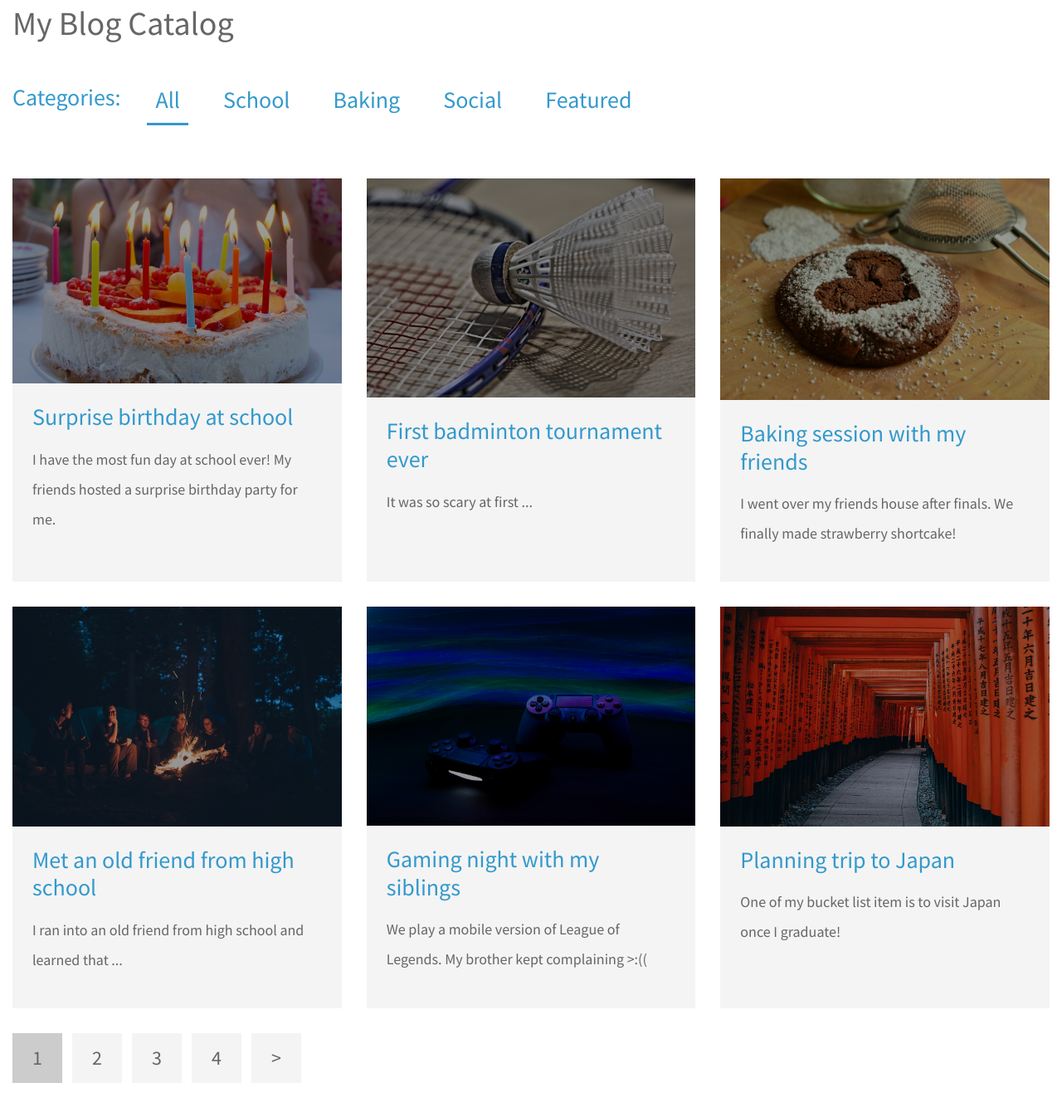
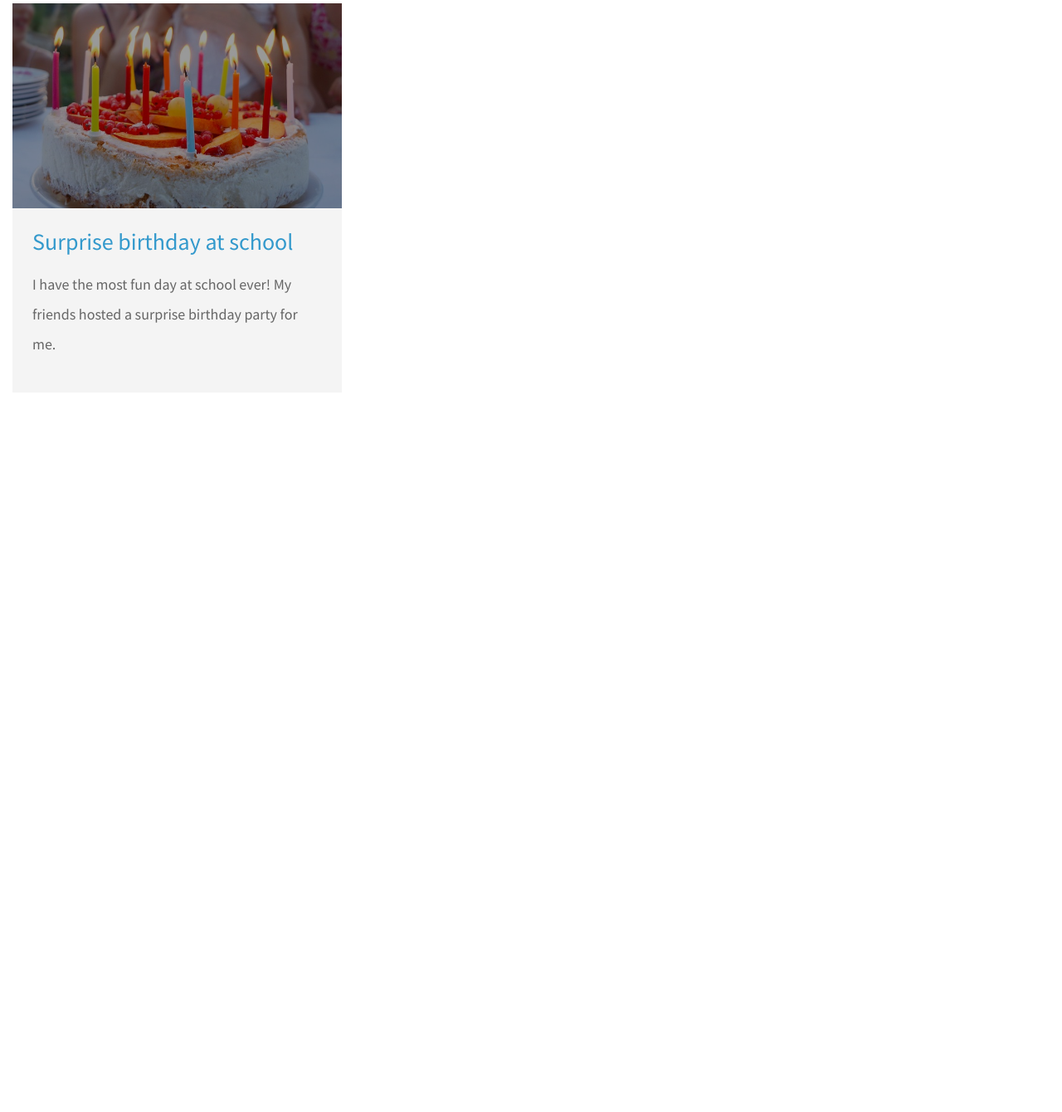
Before and after one commit to duonghv1/personal_blog_wics, a plain HTML site: page index.html in a window 1280 px wide. Shown: the part 808-2148 px from the top of the page at 83% size. After the commit the page ends 1346 px from the top, so only its background shows below. Drawn offline with Linux system fonts and the light colour scheme.

Commit message:
added checkpoints

```diff
--- a/index.html
+++ b/index.html
@@ -4,31 +4,28 @@
 <head>
     <meta charset="UTF-8">
     <meta name="viewport" content="width=device-width, initial-scale=1.0">
+    <!-- CHALLENGE 0: CHANGE THIS TO THE NAME OF YOUR WEBSITE -->
     <title>Linda's Blog</title>
     <link rel="stylesheet" href="fontawesome/css/all.min.css"> <!-- https://fontawesome.com/ -->
     <link href="https://fonts.googleapis.com/css2?family=Source+Sans+Pro&display=swap" rel="stylesheet">
     <link rel="stylesheet" href="css/bootstrap.min.css">
     <link rel="stylesheet" href="css/main.css">
-<!--
 
-TemplateMo 552 Video Catalog
-https://templatemo.com/tm-552-video-catalog
-
--->
 </head>
 
 <body>
     <div class="tm-page-wrap mx-auto">
         <div class="position-relative">
-            <!-- Site Header -->
+            <!-- INFO: This is a Site Header -->
             <div class="position-absolute tm-site-header">
                 <div class="container-fluid position-relative">
                     <div class="row">
 
-                        <!-- ADD ON: Logo -->
-                        <!-- ADD ON: Favicon -->
+                        <!-- ADD ON Challenge: Find out how to add a Favicon for your website
+                        Hint: you can use https://www.favicon.cc/ to make your own custom favicon
+                        -->
 
-                        <!-- Item: Navigation Bar -->
+                        <!-- INFO: This is a Navigation Bar -->
                         <div class="col-5 col-md-8 ml-auto mr-0">
                             <div class="tm-site-nav">
                                 <nav class="navbar navbar-expand-lg mr-0 ml-auto" id="tm-main-nav">
@@ -42,14 +39,20 @@ https://templatemo.com/tm-552-video-catalog
                                     </button>
                                     <div class="collapse navbar-collapse tm-nav" id="navbar-nav">
                                         <ul class="navbar-nav text-uppercase">
+                                            <!-- Challenge 1: I want to create 3 hyper links in my nav bar, each called:
+                                                "Blogs" and "About Me"
+                                                (1) When user clicks on the "Blogs" link, they should stay on this same page (index.html).
+                                                (2) When user clicks on the "About Me" link, it should send them to the "About Me" page (about.html).
+
+                                                ADD ON CHALLENGE:
+                                                   - Customizable the effect when user clicks on the link: try deleting the class from each <a> tag and see what happen to each link. You can feel free to customize and change up the color/ effects when user hover over each link.
+                                                    - Create another list item, for a third link called "Contact", which should point to contact.html
+                                            -->
                                             <li class="nav-item active">
-                                                <a class="nav-link tm-nav-link" href="#">Blogs</a>
+                                                <a class="nav-link tm-nav-link" href=""></a>
                                             </li>
                                             <li class="nav-item">
-                                                <a class="nav-link tm-nav-link" href="about.html">About</a>
-                                            </li>
-                                            <li class="nav-item">
-                                                <a class="nav-link tm-nav-link" href="contact.html">Contact</a>
+                                                <a class="nav-link tm-nav-link" href=""></a>
                                             </li>
                                         </ul>
                                     </div>
@@ -60,30 +63,44 @@ https://templatemo.com/tm-552-video-catalog
                 </div>
             </div>
 
-            <!-- Item: Welcome Container -->
+            <!-- INFO: This is a Welcome Container -->
             <div class="tm-welcome-container text-center text-white">
                 <div class="tm-welcome-container-inner">
+                    <!-- Challenge 2: Customize the text when user first clicks in and see the page.
+                        ADD ON CHALLENGE:
+                            - Customizable the  size/ color/ font style of the text
+                    -->
                     <p class="tm-welcome-text mb-1 text-black">Hi, this is Linda!</p>
                     <p class="tm-welcome-text mb-5 text-black">Thank you for stopping by my blog, hope you enjoy ~</p>
+
+                    <!-- CUSTOMIZABLE: This is an Animated Button that have an animation when user clicks on it.
+                    Feel free to try explore different things you want to do with the effects of this button.
+                    -->
                     <a href="#content" class="btn tm-btn-animate tm-btn-cta tm-icon-down">
                         <span>Discover</span>
                     </a>
                 </div>
             </div>
 
+            <!-- CUSTOMIZABLE: This is an animated background that goes on as a loop in the welcome container.
+            Feel free to choose another gif/ video to put on loop or change the speed of the video.
+            You can also change it to an image instead of a video.
+            -->
             <div id="tm-video-container">
                 <video autoplay muted loop id="tm-video">
                     <source src="video/badminton.mp4" type="video/mp4">
                 </video>
             </div>
-
             <i id="tm-video-control-button" class="fas fa-pause"></i>
         </div>
+
 
         <div class="container-fluid">
             <div id="content" class="mx-auto tm-content-container">
                 <main>
-                    <div class="row">
+                    <!-- OPTIONAL: A catalog for your blog.
+                    Feel free to uncomment to see what it does!!! -->
+                    <!-- <div class="row">
                         <div class="col-12">
                             <h2 class="tm-page-title mb-4">My Blog Catalog</h2>
                             <div class="tm-categories-container mb-5">
@@ -97,79 +114,48 @@ https://templatemo.com/tm-552-video-catalog
                                 </ul>
                             </div>
                         </div>
-                    </div>
+                    </div> -->
+
+                    <!-- CHALLENGE 3: CUSTOMIZE YOUR OWN BLOG THUMBNAILS  -->
 
                     <div class="row tm-catalog-item-list">
+                        <!-- INFO: This is a blog thumbnail.
+                            It contains an animated, hyperlink image and some little text description of what the blog post will be about.
+                            -->
+                            <!-- CHALLENGE 3.1: Customize the content, image, and link of this blog. The link in <a> tag should be pointing
+                                to an actual blog page. For example, since my blog thumbnail is about my birthday, I have the actual blog post
+                                written in birthday.html and link it here so once user clicks on the thumbnail they will be directed to the right page.
+
+                                Hint: make a copy of birthday.html page and customize it to be about your story. Follow the direction in that template to see what you can change over there. Then link your new page under this thumbnail.
+                            -->
                         <div class="col-lg-4 col-md-6 col-sm-12 tm-catalog-item">
-                            <div class="position-relative tm-thumbnail-container">
+                            <div class="position-relative tm-thumbnail-container">   <!-- this part is the thumbnail -->
                                 <img src="img/birthdaycake.jpg" alt="Image" class="img-fluid tm-catalog-item-img">
                                 <a href="birthday.html" class="position-absolute tm-img-overlay">
                                 </a>
                             </div>
-                            <div class="p-4 tm-bg-gray tm-catalog-item-description">
+                            <div class="p-4 tm-bg-gray tm-catalog-item-description"> <!-- this part is the description -->
                                 <h3 class="tm-text-primary mb-3 tm-catalog-item-title">Surprise birthday at school</h3>
                                 <p class="tm-catalog-item-text">I have the most fun day at school ever! My friends hosted a surprise birthday party for me.
                                 </p>
                             </div>
                         </div>
-                        <div class="col-lg-4 col-md-6 col-sm-12 tm-catalog-item">
-                            <div class="position-relative tm-thumbnail-container">
-                                <img src="img/badminton.jpg" alt="Image" class="img-fluid tm-catalog-item-img">
-                                <a href="birthday.html" class="position-absolute tm-img-overlay">
-                                </a>
-                            </div>
-                            <div class="p-4 tm-bg-gray tm-catalog-item-description">
-                                <h3 class="tm-text-primary mb-3 tm-catalog-item-title">First badminton tournament ever</h3>
-                                <p class="tm-catalog-item-text">It was so scary at first ...
-                            </div>
-                        </div>
-                        <div class="col-lg-4 col-md-6 col-sm-12 tm-catalog-item">
-                            <div class="position-relative tm-thumbnail-container">
-                                <img src="img/baking.jpg" alt="Image" class="img-fluid tm-catalog-item-img">
-                                <a href="birthday.html" class="position-absolute tm-img-overlay">
-                                </a>
-                            </div>
-                            <div class="p-4 tm-bg-gray tm-catalog-item-description">
-                                <h3 class="tm-text-primary mb-3 tm-catalog-item-title">Baking session with my friends</h3>
-                                <p class="tm-catalog-item-text">I went over my friends house after finals. We finally made strawberry shortcake!</p>
-                            </div>
-                        </div>
-                        <div class="col-lg-4 col-md-6 col-sm-12 tm-catalog-item">
-                            <div class="position-relative tm-thumbnail-container">
-                                <img src="img/oldfriend.jpg" alt="Image" class="img-fluid tm-catalog-item-img">
-                                <a href="birthday.html" class="position-absolute tm-img-overlay">
-                                </a>
-                            </div>
-                            <div class="p-4 tm-bg-gray tm-catalog-item-description">
-                                <h3 class="tm-text-primary mb-3 tm-catalog-item-title">Met an old friend from high school</h3>
-                                <p class="tm-catalog-item-text">I ran into an old friend from high school and learned that ...</p>
-                            </div>
-                        </div>
-                        <div class="col-lg-4 col-md-6 col-sm-12 tm-catalog-item">
-                            <div class="position-relative tm-thumbnail-container">
-                                <img src="img/gaming.jpg" alt="Image" class="img-fluid tm-catalog-item-img">
-                                <a href="birthday.html" class="position-absolute tm-img-overlay">
-                                </a>
-                            </div>
-                            <div class="p-4 tm-bg-gray tm-catalog-item-description">
-                                <h3 class="tm-text-primary mb-3 tm-catalog-item-title">Gaming night with my siblings</h3>
-                                <p class="tm-catalog-item-text">We play a mobile version of League of Legends. My brother kept complaining >:((</p>
-                            </div>
-                        </div>
-                        <div class="col-lg-4 col-md-6 col-sm-12 tm-catalog-item">
-                            <div class="position-relative tm-thumbnail-container">
-                                <img src="img/japan.jpg" alt="Image" class="img-fluid tm-catalog-item-img">
-                                <a href="birthday.html" class="position-absolute tm-img-overlay">
-                                </a>
-                            </div>
-                            <div class="p-4 tm-bg-gray tm-catalog-item-description">
-                                <h3 class="tm-text-primary mb-3 tm-catalog-item-title">Planning trip to Japan</h3>
-                                <p class="tm-catalog-item-text">One of my bucket list item is to visit Japan once I graduate!</p>
-                            </div>
-                        </div>
-                    </div>
+                        <!-- CHALLENGE 4: ADD 1+ MORE BLOG THUMBNAIL
+                        You don't need to actually link these thumbnails with a page, but we want you to practice getting used to extending
+                        our template.
+                        Hint: Copy the above thumbnail and modify it as you like. -->
 
-                    <!-- Blog Paging Buttons -->
+
+
+
+                    <!-- OPTIONAL: Blog Paging Buttons.
+                    When the number of blogs get too big, it is generally a good idea to seperate it by pages so viewers dont get overload
+                    with content.
+                    We have provided you a template of the blog paging button down here, but it is up to you to explore and figure out
+                    how to make certain thumbnails show up on each page.
+                     -->
+
+                    <!-- Blog Paging Buttons
                     <div>
                         <ul class="nav tm-paging-links">
                             <li class="nav-item active"><a href="#" class="nav-link tm-paging-link">1</a></li>
@@ -178,16 +164,18 @@ https://templatemo.com/tm-552-video-catalog
                             <li class="nav-item"><a href="#" class="nav-link tm-paging-link">4</a></li>
                             <li class="nav-item"><a href="#" class="nav-link tm-paging-link">></a></li>
                         </ul>
-                    </div>
+                    </div> -->
                 </main>
-            </div> <!-- tm-content-container -->
+            </div>
         </div>
 
-    </div> <!-- .tm-page-wrap -->
+    </div>
+
 
     <script src="js/jquery-3.4.1.min.js"></script>
     <script src="js/bootstrap.min.js"></script>
     <script>
+        // INFO: JS Code to adjust the size of the background vidoe dynamically if user resizes the page.
         function setVideoSize() {
             const vidWidth = 1920;
             const vidHeight = 1080;
@@ -219,6 +207,8 @@ https://templatemo.com/tm-552-video-catalog
             tmVideo.css('margin-top', marginTop);
         }
 
+        // INFO: JS code for adjusting the playback speed of the video in the background and the functionality of
+        // the play/pause button
         $(document).ready(function () {
             /************** Video background *********/
             var video = $('#tm-video');
```
Also changed, not shown: birthday.html (+28 -13 lines).
